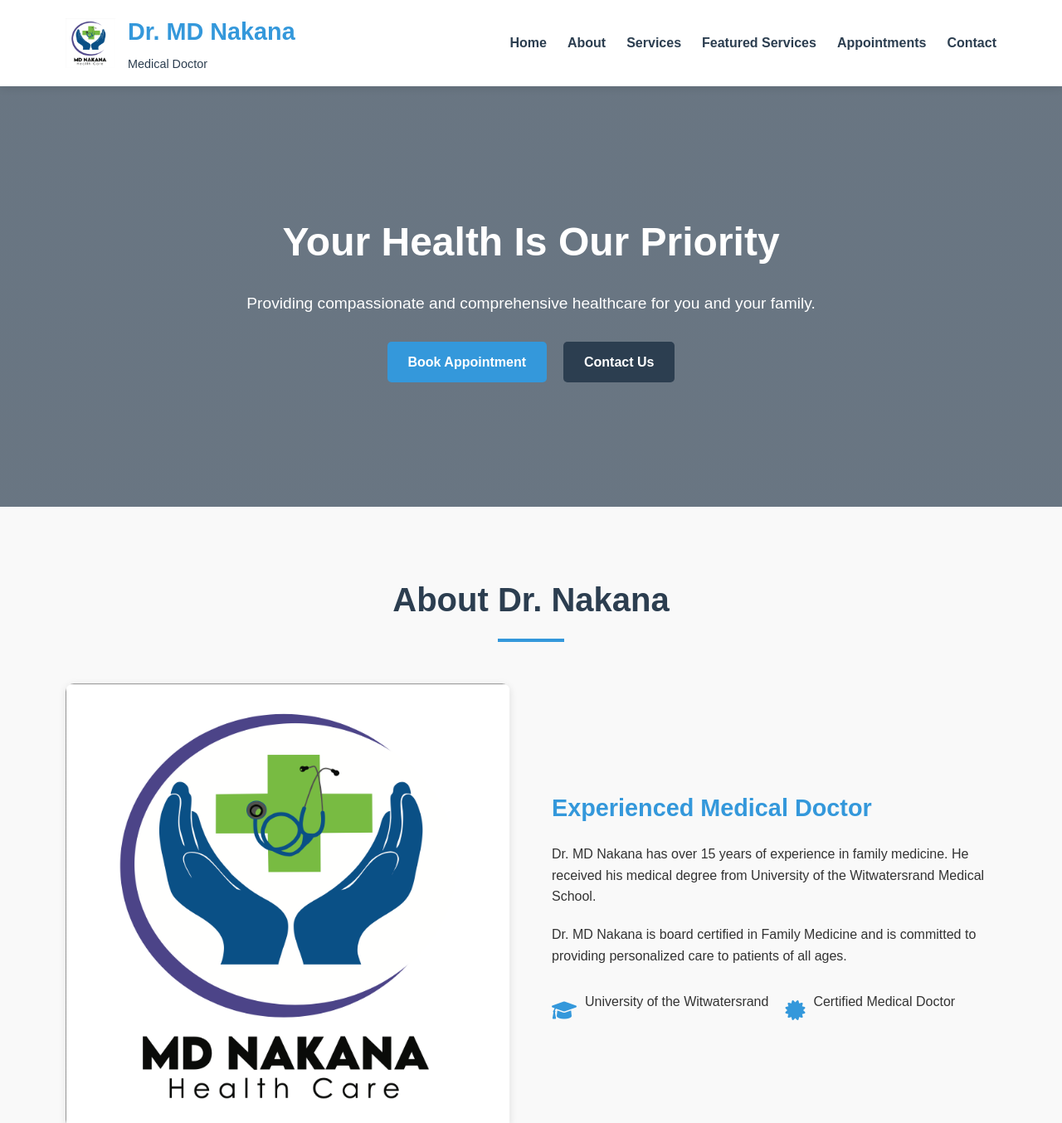
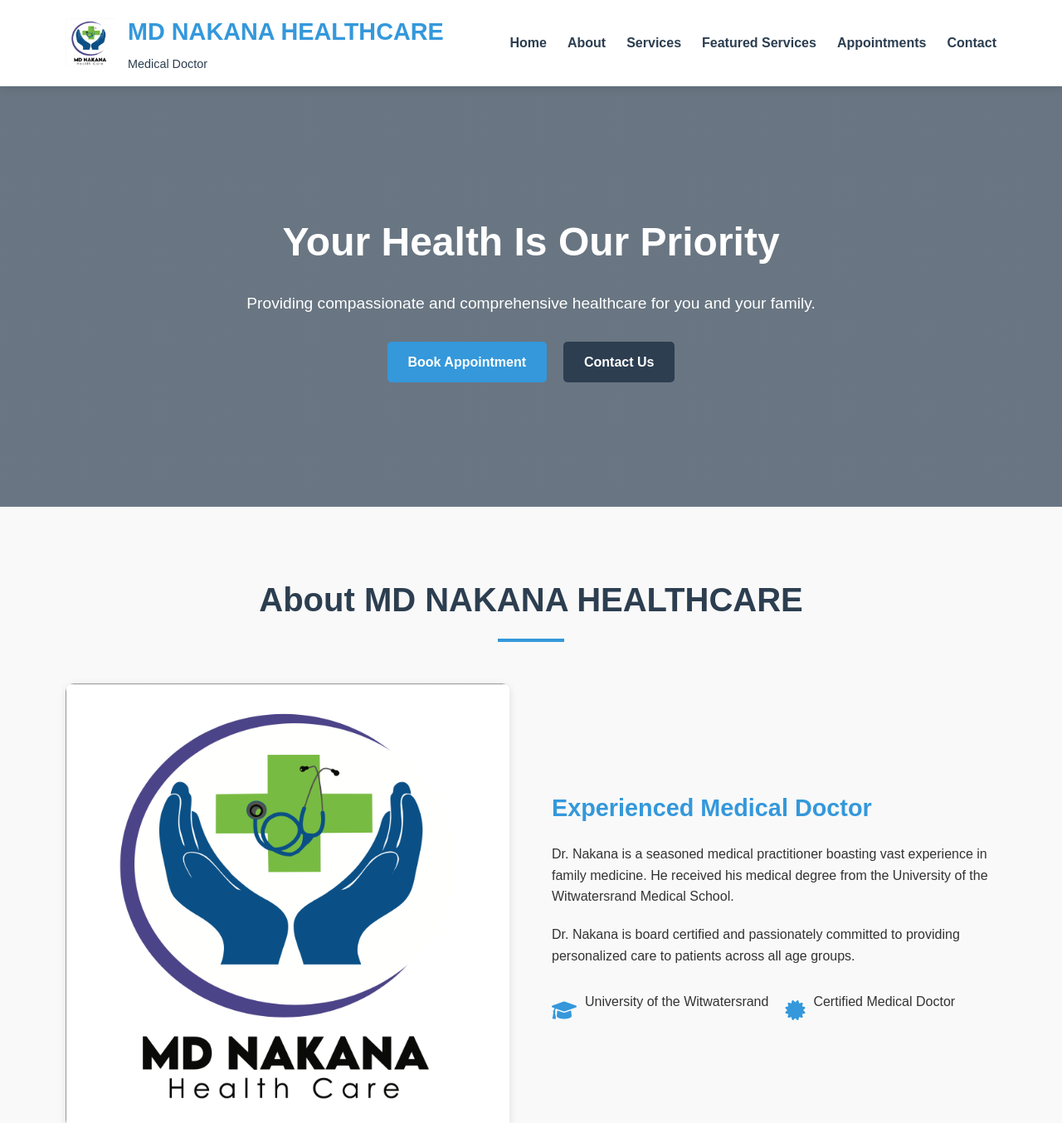
Before and after one commit to mohalenakana08/dr-nakana-and-co, a plain HTML site: page index.html in a window 1280 px wide. Shown: the top 1354 px of the page at 83% size. Drawn offline with nearby package versions, Linux system fonts and the light colour scheme.

Commit message:
Update index.html

```diff
--- a/index.html
+++ b/index.html
@@ -3,7 +3,7 @@
 <head>
     <meta charset="UTF-8">
     <meta name="viewport" content="width=device-width, initial-scale=1.0">
-    <title>Dr. MD Nakana - Medical Doctor</title>
+    <title>MD NAKANA HEALTHCARE - Medical Doctor</title>
     <link rel="stylesheet" href="css/styles.css">
     <link rel="stylesheet" href="https://cdnjs.cloudflare.com/ajax/libs/font-awesome/6.0.0-beta3/css/all.min.css">
     <!-- Add FullCalendar CSS -->
@@ -14,9 +14,9 @@
     <header>
         <div class="container">
             <div class="logo">
-                <img src="images/logo.png" alt="Dr. MD Nakana Logo" height="60">
+                <img src="images/logo.png" alt="MD NAKANA HEALTHCARE Logo" height="60">
                 <div>
-                    <h1>Dr. MD Nakana</h1>
+                    <h1>MD NAKANA HEALTHCARE</h1>
                     <p>Medical Doctor</p>
                 </div>
             </div>
@@ -53,15 +53,15 @@
     <!-- About Section -->
     <section id="about" class="about">
         <div class="container">
-            <h2 class="section-title">About Dr. Nakana</h2>
+            <h2 class="section-title">About MD NAKANA HEALTHCARE</h2>
             <div class="about-content">
                 <div class="about-image">
-                    <img src="images/logo.png" alt="Dr. MD Nakana">
+                    <img src="images/logo.png" alt="MD NAKANA HEALTHCARE">
                 </div>
                 <div class="about-text">
                     <h3>Experienced Medical Doctor</h3>
-                    <p>Dr. MD Nakana has over 15 years of experience in family medicine. He received his medical degree from University of the Witwatersrand Medical School.</p>
-                    <p>Dr. MD Nakana is board certified in Family Medicine and is committed to providing personalized care to patients of all ages.</p>
+                    <p>Dr. Nakana is a seasoned medical practitioner boasting vast experience in family medicine. He received his medical degree from the University of the Witwatersrand Medical School.</p>
+                    <p>Dr. Nakana is board certified and passionately committed to providing personalized care to patients across all age groups.</p>
                     <div class="credentials">
                         <div class="credential">
                             <i class="fas fa-graduation-cap"></i>
@@ -335,7 +335,7 @@
         <div class="container">
             <div class="footer-content">
                 <div class="footer-logo">
-                    <h3>Dr. MD Nakana</h3>
+                    <h3>MD NAKANA HEALTHCARE</h3>
                     <p>Medical Doctor</p>
                 </div>
                 <div class="footer-links">
@@ -359,7 +359,7 @@
                 </div>
             </div>
             <div class="footer-bottom">
-                <p>&copy; 2025 Dr. MD Nakana. All Rights Reserved.</p>
+                <p>&copy; 2025 MD NAKANA HEALTHCARE. All Rights Reserved.</p>
             </div>
         </div>
     </footer>
```
